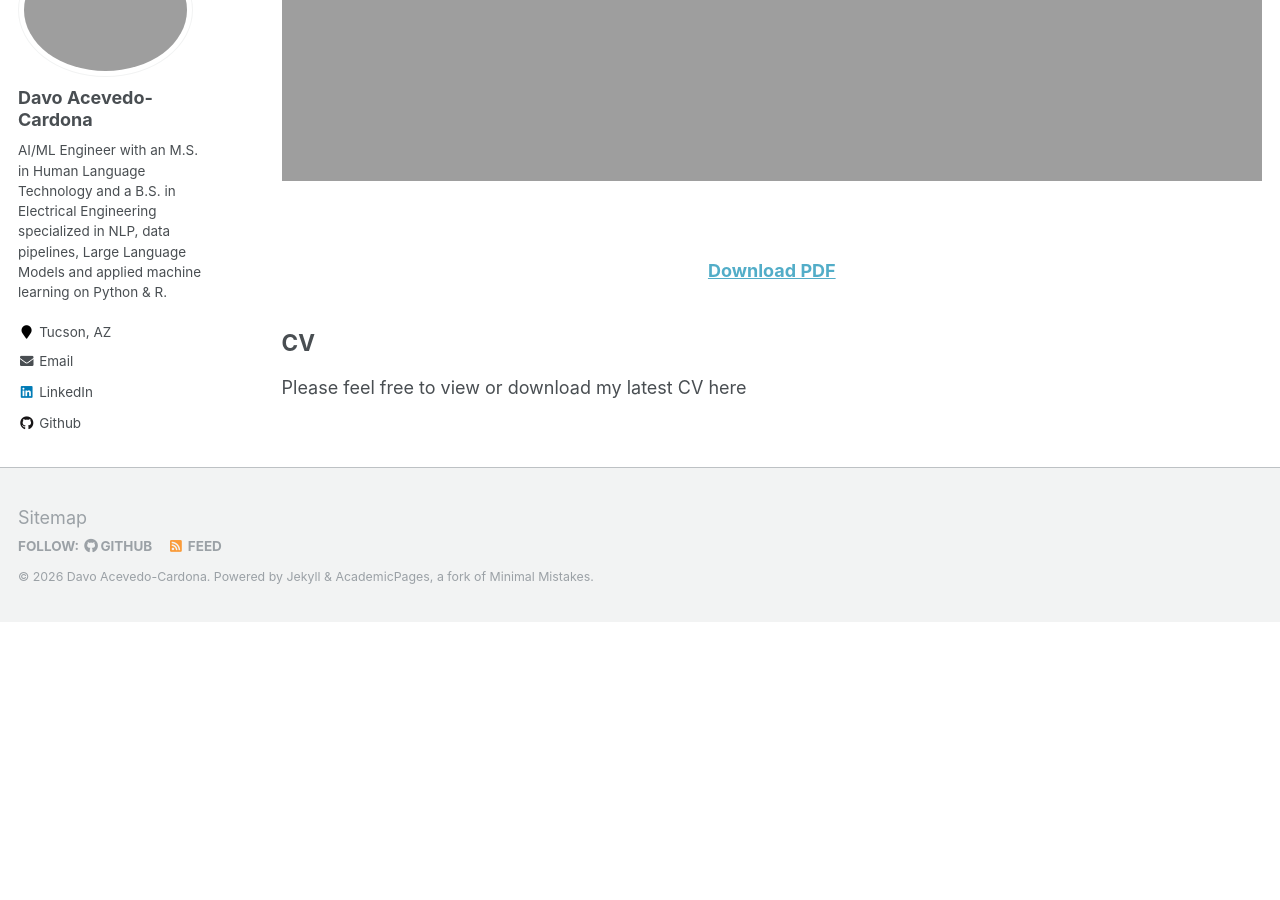
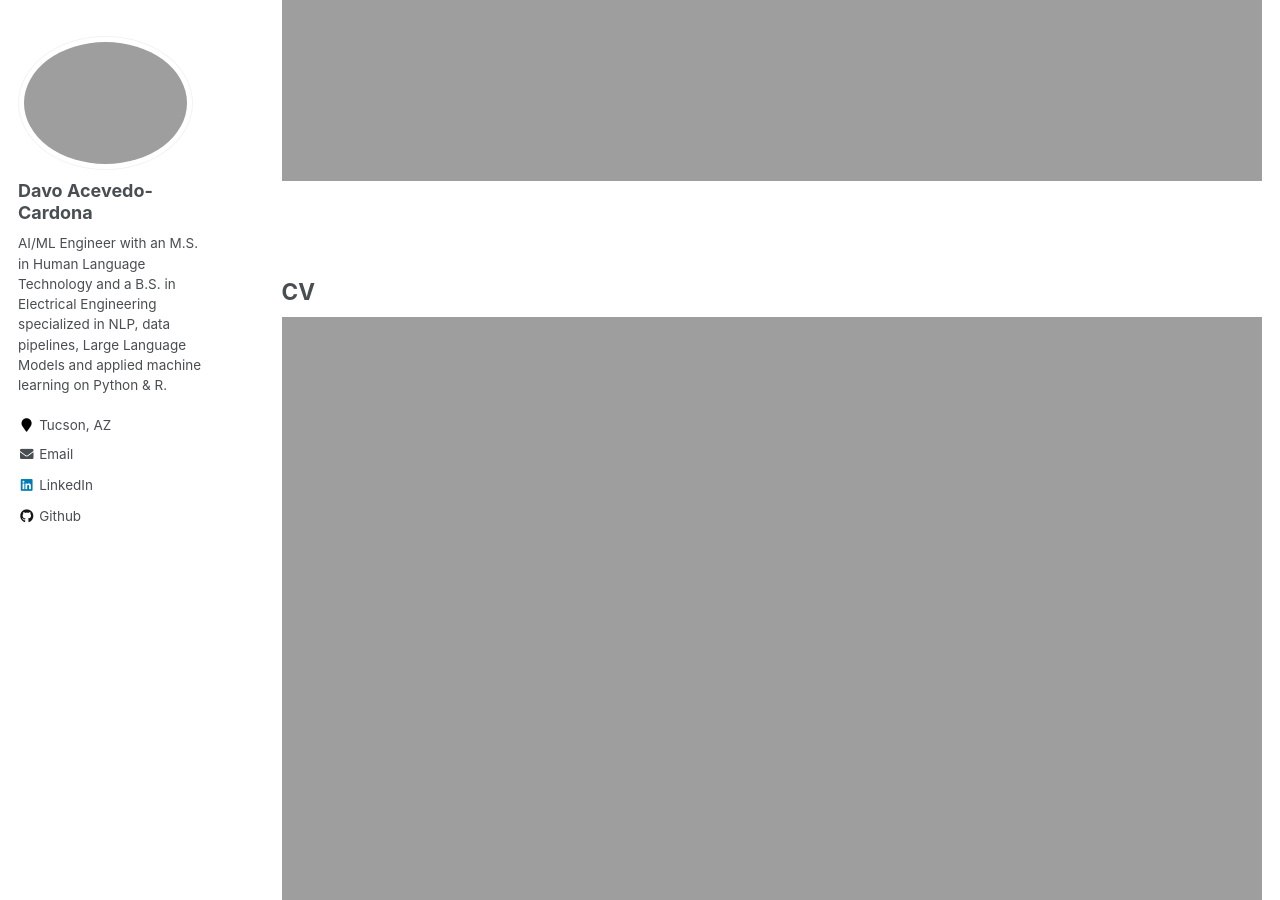
Before and after one commit to lldavoll/lldavoll.github.io, a Jekyll site: the page built from _pages/resumen_cv.md, in a window 1280 px wide and 900 px high, scrolled down 893 px. Built offline with Jekyll 4.4.1, drawn with Linux system fonts in a browser that asks for light colours; before the commit the page ends 1515 px from its top, so only the background shows below that.

Commit message:
Update resumen_cv.md

```diff
--- a/_pages/resumen_cv.md
+++ b/_pages/resumen_cv.md
@@ -26,10 +26,15 @@ Here you can find my latest **Resumen & CV**, please feel free to view and downl
 
 <br>
 
-<p style="text-align: center;">
-  <a href="/files/ACEVEDO_Resumen_[March].pdf" target="_blank"><strong>Download PDF</strong></a>
-</p>
-
 ## CV
 
-Please feel free to view or download my latest CV here
+<div style="text-align: center;">
+
+<iframe
+    src="/files/ACEVEDO_Resumen_[March].pdf"
+    width="100%"
+    height="800px"
+    style="border: none;">
+</iframe>
+
+</div>
```
